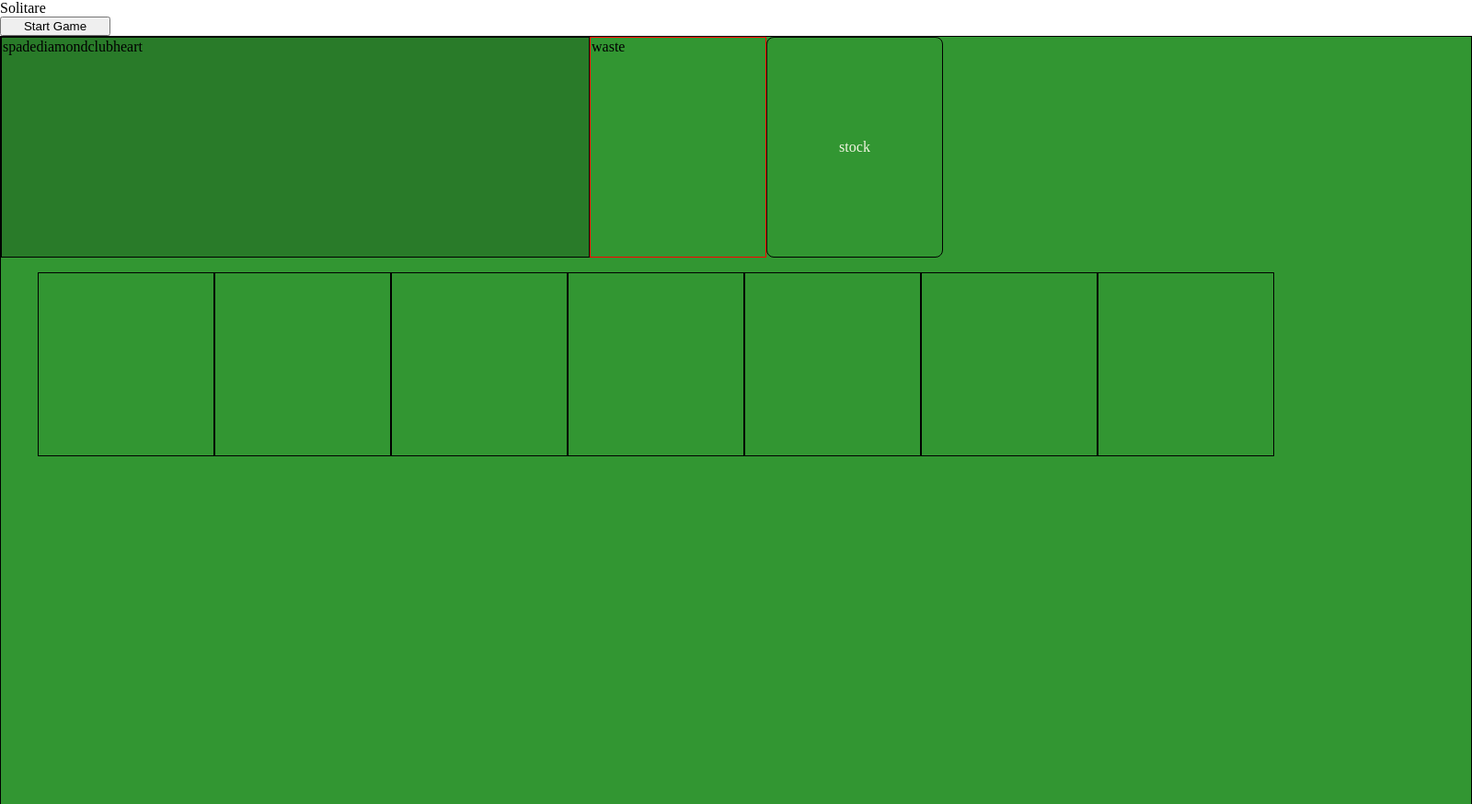
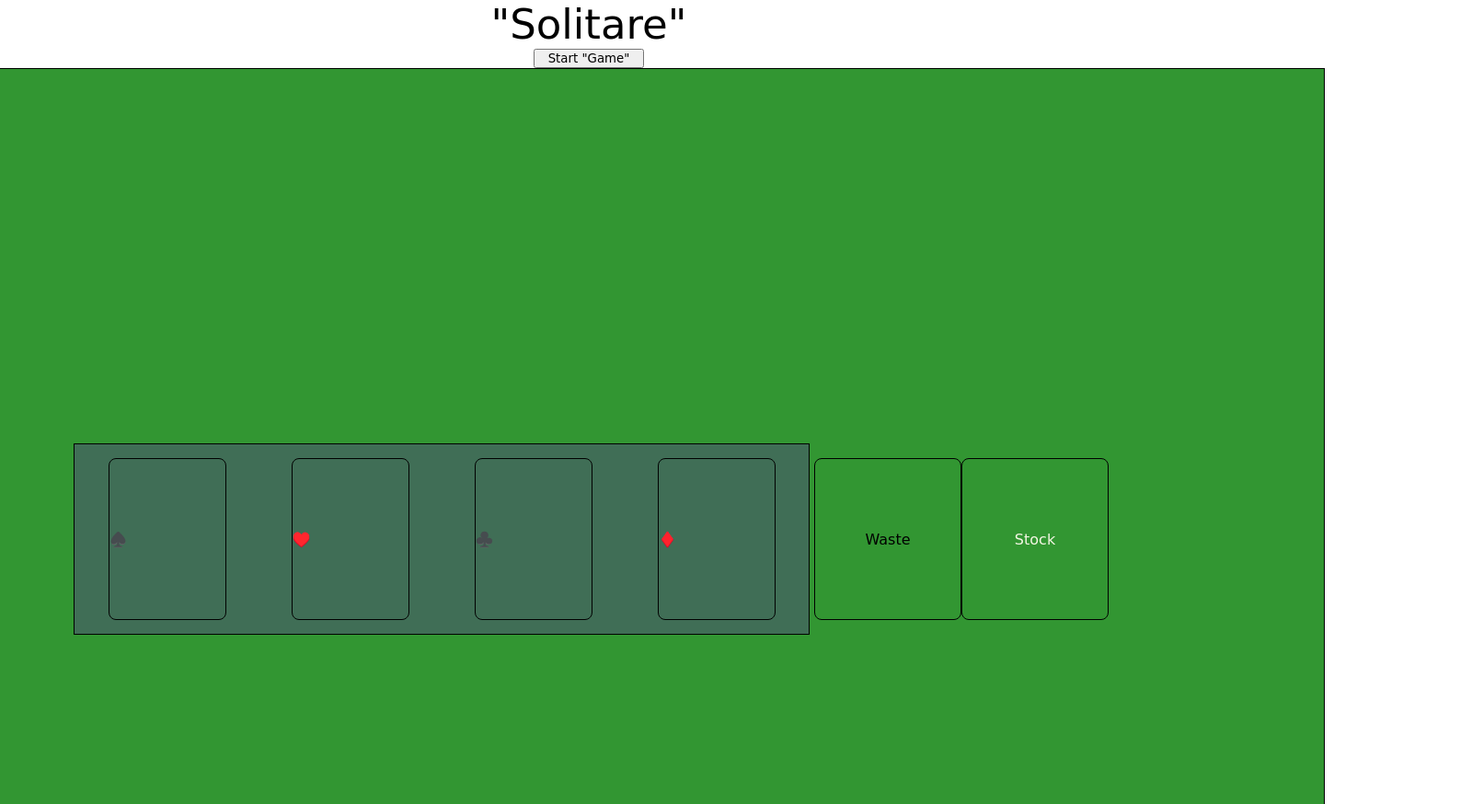
Before and after one commit to TJCole03/unit-1-project, a plain HTML site: page index.html in a window 1280 px wide. Shown: the top 874 px of the page at 92% size, 1600 px wide, since content can reach past the window. Drawn offline with Linux system fonts and the light colour scheme; a web font is replaced by a local one.

Commit message:
final edits for presentation

```diff
--- a/app.js
+++ b/app.js
@@ -62,12 +62,12 @@ const startPile = [];
 const stockPile =  [];
 const wastePile = [];
 
-const spade = [];
-const heart = [];
-const club = [];
-const diamond = [];
+const spadeFound = [];
+const heartFound = [];
+const clubFound = [];
+const diamondFound = [];
 
-const foundations = [spade, heart, club, diamond]
+const foundations = [spadeFound, heartFound, clubFound, diamondFound]
 
 const arr0 = [];
 const arr1 = [];
@@ -86,11 +86,11 @@ const playedCards =
 
 //const strtPile = document.getElementById('#start-pile');
 const playDeck = document.getElementsByClassName('.deck')
-const foundationTable = document.getElementById('#foundations');
-const foundSpade = document.getElementsByClassName('.spade');
-const foundDiamond = document.getElementsByClassName('.diamond');
-const foundClub = document.getElementsByClassName('.club');
-const foundHeart = document.getElementsByClassName('.heart');
+const foundation = document.getElementById('#foundations');
+const spade = document.querySelector('.spade');
+const diamond = document.querySelector('.diamond');
+const club = document.querySelector('.club');
+const heart = document.querySelector('.heart');
 
 //what i've used so far
 const startGame = document.querySelector('.start-button');
@@ -104,13 +104,14 @@ const col6 = document.querySelector('#space-6');
 const col7 = document.querySelector('#space-7');
 const columns = [col1, col2, col3, col4, col5, col6, col7];
 const playingCard = document.getElementById('#card');
-const cardBack = document.querySelector('.card-back');
+// const cardBack = document.querySelector('.card-back');
 const cardFront = document.querySelector('.card-front');
 const stock = document.querySelector('.stock');
 const waste = document.querySelector('.waste');
 const wasteCard = document.querySelector('#wasteCard')
 const tableauEl = document.querySelector('.tableau');
 const tableauEls = document.querySelector('.tab');
+
 // //card back
 
 // const cardBackImgPath = '/timothycole/back_400w.png'
@@ -167,6 +168,7 @@ function renderCards() {
             cardDiv.classList.add('card-back');
             tableau[idx][i].node = cardDiv;
             cardDiv.setAttribute('draggable', "true")
+            // cardDiv.getAttribute("class", "card-front")
             column.append(cardDiv)
 
         })
@@ -216,40 +218,50 @@ function flipOverStock() {
     });
 }
 
-tableauEls.addEventListener('click', flipCards); {
+// tableauEls.addEventListener('click', flipCards); {
 
-}
+// }
 
-function flipCards() {
-    const cardDiv = document.createElement('div')
-    cardDiv.textContent = card.suit + card.value;
-    for (const cardDiv in tableauEls) {
-        if (cardDiv === 'card-back') {
-            cardDiv.classList.replace('card-back', 'card-front')
-        }
-    }
+// function flipCards() {
+//     arr1[0].node.classList.replace('card-back', 'card-front');
 
-    console.log('clicked')
-}
+//     arr2[0].node.classList.replace('card-back', 'card-front');
+//     arr2[1].node.classList.replace('card-back', 'card-front');
 
+//     arr3[0].node.classList.replace('card-back', 'card-front');
+//     arr3[1].node.classList.replace('card-back', 'card-front');
+//     arr3[2].node.classList.replace('card-back', 'card-front');
 
+//     arr4[0].node.classList.replace('card-back', 'card-front');
+//     arr4[1].node.classList.replace('card-back', 'card-front');
+//     arr4[2].node.classList.replace('card-back', 'card-front');
+//     arr4[3].node.classList.replace('card-back', 'card-front');
 
+//     arr5[0].node.classList.replace('card-back', 'card-front');
+//     arr5[1].node.classList.replace('card-back', 'card-front');
+//     arr5[2].node.classList.replace('card-back', 'card-front');
+//     arr5[3].node.classList.replace('card-back', 'card-front');
+//     arr5[4].node.classList.replace('card-back', 'card-front');
 
+//     arr6[0].node.classList.replace('card-back', 'card-front');
+//     arr6[1].node.classList.replace('card-back', 'card-front');
+//     arr6[2].node.classList.replace('card-back', 'card-front');
+//     arr6[3].node.classList.replace('card-back', 'card-front');
+//     arr6[4].node.classList.replace('card-back', 'card-front');
+//     arr6[5].node.classList.replace('card-back', 'card-front');
 
-// cardDiv.textContent = card.suit + card.value
-//             cardDiv.classList.add('card-back');
-//             tableau[idx][i].node = cardDiv;
-//             cardDiv.setAttribute('draggable', "true")
-//             column.append(cardDiv)
+// }
 
 
 tableauEl.addEventListener('dragstart', dragstart_handler);
-//tableau.addEventListener('dragend', dragend_handler)
-tableauEl.addEventListener('drop', drop_handler);
+tableauEl.addEventListener('dragend', dragend_handler);
+spade.addEventListener('drop', drop_handler);
+heart.addEventListener('drop', drop_handler);
+club.addEventListener('drop', drop_handler);
+diamond.addEventListener('drop', drop_handler);
 
     function dragstart_handler(ev) {
         ev.dataTransfer.setData("text/plain", ev.target.textContent)
-
         console.log(ev.target)
     }
 
@@ -258,19 +270,32 @@ tableauEl.addEventListener('drop', drop_handler);
         ev.dataTransfer.dropEffect = 'move'
     }
 
+function dragend_handler(ev) {
+    ev.preventDefault();
+
+    function checkText() {
+        const arr = [arr0, arr1, arr2, arr3, arr4, arr5, arr6];
+        if (arr[0] <= 10) {
+            ev.target.append(document.getElementById('#foundation'))
+            }
+
+    }
+    checkText();
+}
+
     function drop_handler(ev) {
         ev.preventDefault();
         const data = ev.dataTransfer.getData('text/plain');
         console.log(data)
-        ev.target.appendChild(document.getElementsByClassName('space'))
-
-    }
+        //ev.target.append(document.getElementById('#black-hole'))
+        }
 
 
 
-
-
-
+        // const found = arr1.find((arr1) => {
+        //     return arr1.value
+        // })
+        // console.log(found)
 
 
 
@@ -301,6 +326,3 @@ tableauEl.addEventListener('drop', drop_handler);
 
 
     //arr1[arr1.length -1]--> location of face up in 2nd column (i think)
-
-
-//const found = arr1.find(card =>  > 10)(
--- a/index.html
+++ b/index.html
@@ -4,35 +4,46 @@
     <meta charset="UTF-8">
     <meta http-equiv="X-UA-Compatible" content="IE=edge">
     <meta name="viewport" content="width=device-width, initial-scale=1.0">
+    <link rel="preconnect" href="https://fonts.googleapis.com">
+    <link rel="preconnect" href="https://fonts.gstatic.com" crossorigin>
+    <link rel="preconnect" href="https://fonts.googleapis.com">
+    <link rel="preconnect" href="https://fonts.gstatic.com" crossorigin>
+    <link href="https://fonts.googleapis.com/css2?family=Calistoga&display=swap" rel="stylesheet">
+    <link href="https://fonts.googleapis.com/css2?family=Mogra&display=swap" rel="stylesheet">
     <title>Document</title>
     <!-- <script src="deck.js" defer ></script> -->
     <script defer src="app.js" ></script>
     <link href="style.css" rel="stylesheet" type="text/css" />
 </head>
 <body>
-<header>Solitare</header>
+<header> "Solitare" </header>
 
-<button class="start-button">Start Game</button>
+<button class="start-button">Start "Game"</button>
 
     <container id="table">
         <top id="table-top">
 
-            <section id="foundation" ondrop="drop_handler(event)"
-            ondragover="dragover_handler(event)">
-                <div class="spade">spade</div>
-                <div class="diamond">diamond</div>
-                <div class="club">club</div>
-                <div class="heart">heart</div>
-            </section>
+    <section id="foundation" >
 
-            <div class="waste" id="waste-card" draggable="true" >waste</div>
+            <div class="spade" ondrop="drop_handler(ev)"
+        ondragover="dragover_handler(ev)" ondragend="dragend_handler(ev)">♠️</div>
+            <div class="heart" ondrop="drop_handler(ev)"
+        ondragover="dragover_handler(ev)" ondragend="dragend_handler(ev)">♥️</div>
+            <div class="club" ondrop="drop_handler(ev)"
+        ondragover="dragover_handler(ev)" ondragend="dragend_handler(ev)">♣️</div>
+            <div class="diamond" ondrop="drop_handler(ev)"
+        ondragover="dragover_handler(ev)" ondragend="dragend_handler(ev)">♦️</div>
 
-            <div class="stock" draggable="true">stock</div>
+    </section>
+
+        <div class="waste" id="waste-card" draggable="true" >Waste</div>
+
+        <div class="stock" draggable="true">Stock</div>
 
         <div class="main-container" draggable="true">
             <div class="card" id="card" draggable="true">
-                <div class="card-front" draggable="true" toggleAttribute("card-back")></div>
-                <div class="card-back" draggable="true" toggleAttribute("card-front")></div>
+                <div class="card-front" draggable="true" toggleAttribute(".card-back")></div>
+                <div class="card-back" draggable="true" toggleAttribute(".card-front")></div>
             </div>
         </div>
 
@@ -52,6 +63,8 @@
         </div>
 
 
+
+
     </container>
 
 
--- a/style.css
+++ b/style.css
@@ -1,11 +1,25 @@
 * {
     box-sizing: border-box;
+    align-content: center;
+    align-items: center;
+    justify-content: center;
+    justify-items: center;
+}
+
+header {
+    font-size: 45px;
+    font-family: 'Calistoga', cursive;
+    justify-content: center;
+    justify-self: center;
 }
 button {
     display: flex;
     width: 7.5%;
     justify-content: center;
     align-content: center;
+    justify-self: center;
+    font-family: 'Mogra', cursive;
+
 }
 body {
     margin: 0;
@@ -36,18 +50,39 @@ section{
     padding: 1px;
 }
 
-#foundations > section {
+#foundation {
     display: grid;
-    grid-template-columns: 1fr, 1fr, 1fr, 1fr;
-    grid-template-rows: 1fr;
+    grid-template-columns: 1fr 1fr 1fr 1fr;
+    width: 50rem;
+    height: 13rem;
+    background-color: rgba(74, 87, 108, 0.631);
+    margin: 5px;
+    font-family: 'Mogra', cursive;
+    color:rgba(243, 246, 227, 0.999);
+    align-content: center;
+    justify-content: center;
+    justify-items: center;
+    border: 1px solid black;
+}
+
+.spade, .heart, .club, .diamond {
+    border: 1px solid black;
+    border-radius: .5rem;
+    height: 11rem;
+    width: 8rem;
+    align-content: center;
+    align-items: center;
+    justify-content: center;
+    justify-items: center;
 
 }
 
 
 .stock {
+    font-family: 'Calistoga', cursive;
     display: flex;
-    height: 15rem;
-    width: 12rem;
+    height: 11rem;
+    width: 10rem;
     border: 1px solid black;
     display: flex;
     justify-content: center;
@@ -58,10 +93,15 @@ section{
 }
 
 .waste {
+    font-family: 'Calistoga', cursive;
     display: flex;
-    height: 15rem;
-    width: 12rem;
-    border: 1px solid red;
+    height: 11rem;
+    width: 10rem;
+    display: flex;
+    justify-content: center;
+    align-items: center;
+    border: 1px solid black;
+    border-radius: .5rem;
     right: 200px;
     padding: 1px;
     cursor: pointer;
@@ -88,9 +128,8 @@ section{
 }  */
 
 .space {
-    height: 12.5rem;
-    width: 12rem;
-    border: 1px solid black;
+    height: 9rem;
+    width: 9rem;
     color: black;
     background-repeat: no-repeat;
     background-position: center;
@@ -131,8 +170,8 @@ section{
         display: none;
     }
   .card-back {
-    height: 11rem;
-    width: 10rem;
+    height: 8rem;
+    width: 7rem;
     border: 1px solid black;
     display: flex;
     justify-content: center;
@@ -154,8 +193,8 @@ section{
 
 .card-front  {
     position: relative;
-    height: 11rem;
-    width: 10rem;
+    height: 8rem;
+    width: 7rem;
     border: 1px solid black;
     border-radius: .5rem;
     display: flex;
@@ -191,7 +230,3 @@ section{
     right: .5rem;
     transform: rotate(180deg);
 }
-
-.flipCard {
-    transform: rotateY(180deg);
-}
```
Also changed, not shown: 1 other file.
